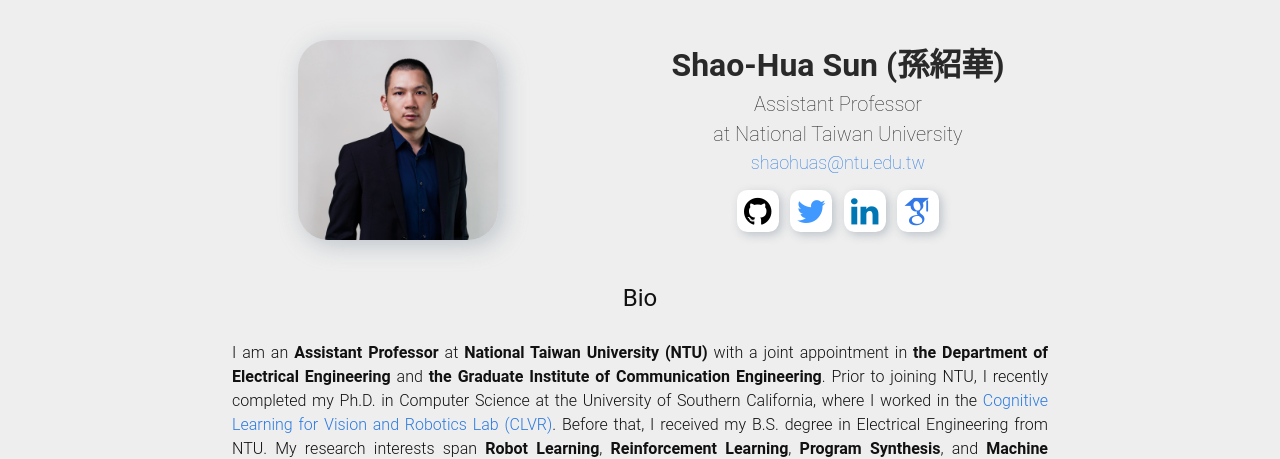
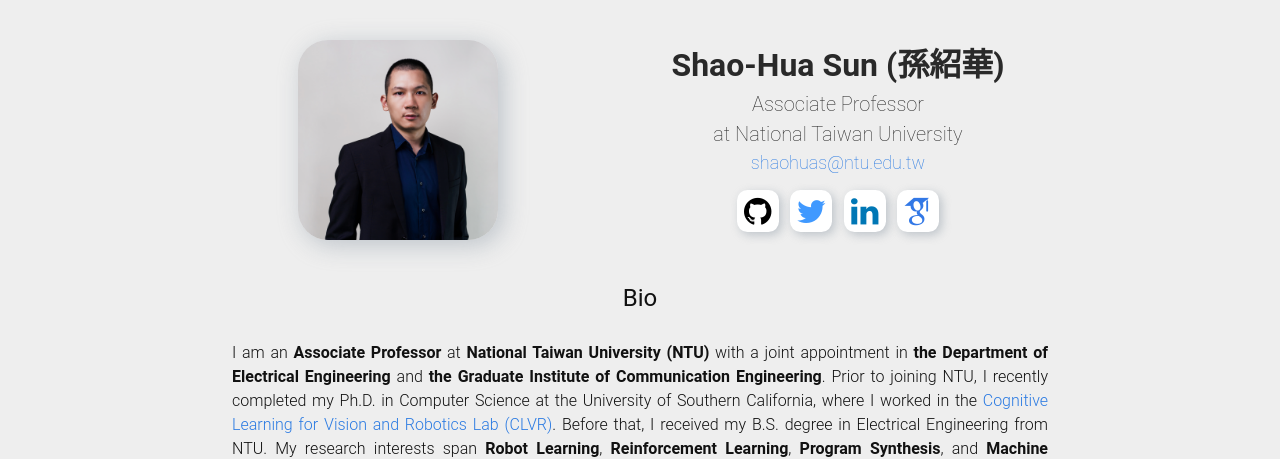
Before and after one commit to shaohua0116/shaohua0116.github.io, a Jekyll site: the page built from index.html, in a window 1280 px wide and 900 px high. Shown: the top 459 px of the window. Built offline with Jekyll 4.4.1, drawn with Linux system fonts in a browser that asks for light colours; some web fonts are replaced.

Commit message:
associate prof

```diff
--- a/_data/bio.yml
+++ b/_data/bio.yml
@@ -2,7 +2,8 @@
 # title:      "Ph.D. candidate in Computer Science<br>at the University of Southern California"
 # title:      "CS Ph.D. at USC,<br>Incoming Assistant Prof. at NTU" #  (Aug 2022)"
 # title:      "Graduating Ph.D. candidate at USC,<br>Incoming Assistant Professor at NTU" #  (Aug 2022)"
-title:      "Assistant Professor <br>at National Taiwan University" #  (Aug 2022)"
+# title:      "Assistant Professor <br>at National Taiwan University"
+title:      "Associate Professor <br>at National Taiwan University"
 email:      "<a href='mailto:shaohuas@ntu.edu.tw' >shaohuas@ntu.edu.tw</a>"
 head_pic:   /images/profile_talk.png
 deep_pic:   /images/profile_talk.png
@@ -10,7 +11,7 @@
   date:     "June 2017"
   title:    ""
   content:
-    me: "I am an <strong>Assistant Professor</strong> at <strong>National Taiwan University (NTU)</strong> with a joint appointment in <strong>the Department of Electrical Engineering</strong> and <strong>the Graduate Institute of Communication Engineering</strong>. Prior to joining NTU, I recently completed my Ph.D. in Computer Science at the University of Southern California, where I worked in the <a href='http://clvrai.com/' target='_blank'>Cognitive Learning for Vision and Robotics Lab (CLVR)</a>. Before that, I received my B.S. degree in Electrical Engineering from NTU. My research interests span <strong>Robot Learning</strong>, <strong>Reinforcement Learning</strong>, <strong>Program Synthesis</strong>, and <strong>Machine Learning</strong>."
+    me: "I am an <strong>Associate Professor</strong> at <strong>National Taiwan University (NTU)</strong> with a joint appointment in <strong>the Department of Electrical Engineering</strong> and <strong>the Graduate Institute of Communication Engineering</strong>. Prior to joining NTU, I recently completed my Ph.D. in Computer Science at the University of Southern California, where I worked in the <a href='http://clvrai.com/' target='_blank'>Cognitive Learning for Vision and Robotics Lab (CLVR)</a>. Before that, I received my B.S. degree in Electrical Engineering from NTU. My research interests span <strong>Robot Learning</strong>, <strong>Reinforcement Learning</strong>, <strong>Program Synthesis</strong>, and <strong>Machine Learning</strong>."
     hiring: "<span style='color: #902a1f;'><strong>Prospective students</strong></span>: I am looking for students interested in machine learning, robot learning, reinforcement learning, and program synthesis. Specifically, I am hiring <strong>M.S.</strong> and <strong>Ph.D. students</strong> admitted to the Data Science and Smart Networking Group at the Graduate Institute of Communication Engineering (電信所丙組/資料科學與智慧網路組) or the Data Science Degree Program (資料科學學位學程) at NTU. Also, I am seeking <strong>undergraduate students</strong>, <strong>research assistants</strong>, and <strong>visitors</strong> with different experience levels. If you are interested in joining my group, please check out <a href='https://drive.google.com/file/d/1INWuY1oYVQvc0ycZi5kjvRuGfGudUU-6/view?usp=sharing' target='_blank'>this slide</a> and fill in the Google form."
     lab_web: "<span style='color: #902a1f;'><strong>Lab website</strong></span>: Check out our <a href='https://nturll.netlify.app/about' target='_blank'>lab website</a>!"
 
```
